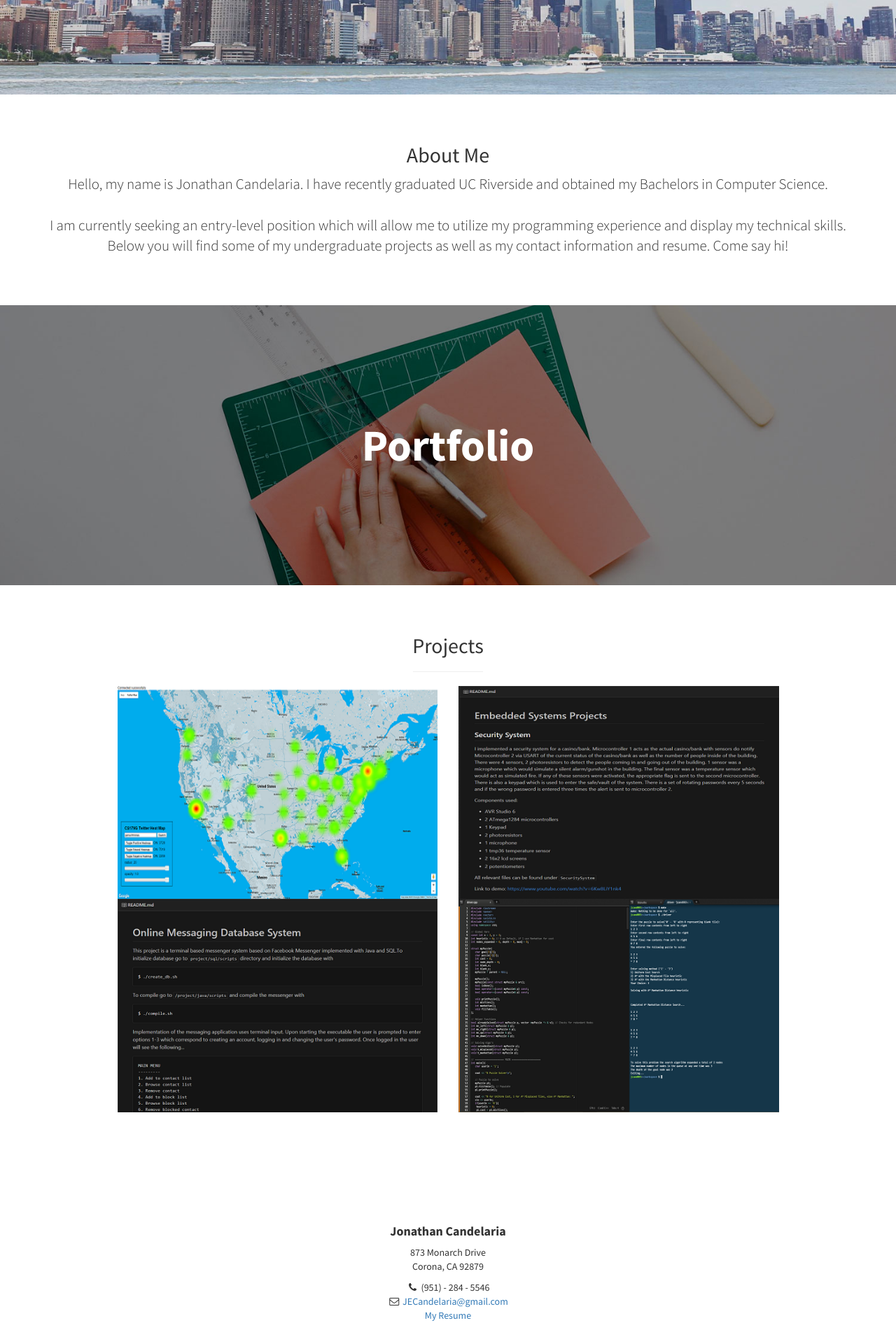
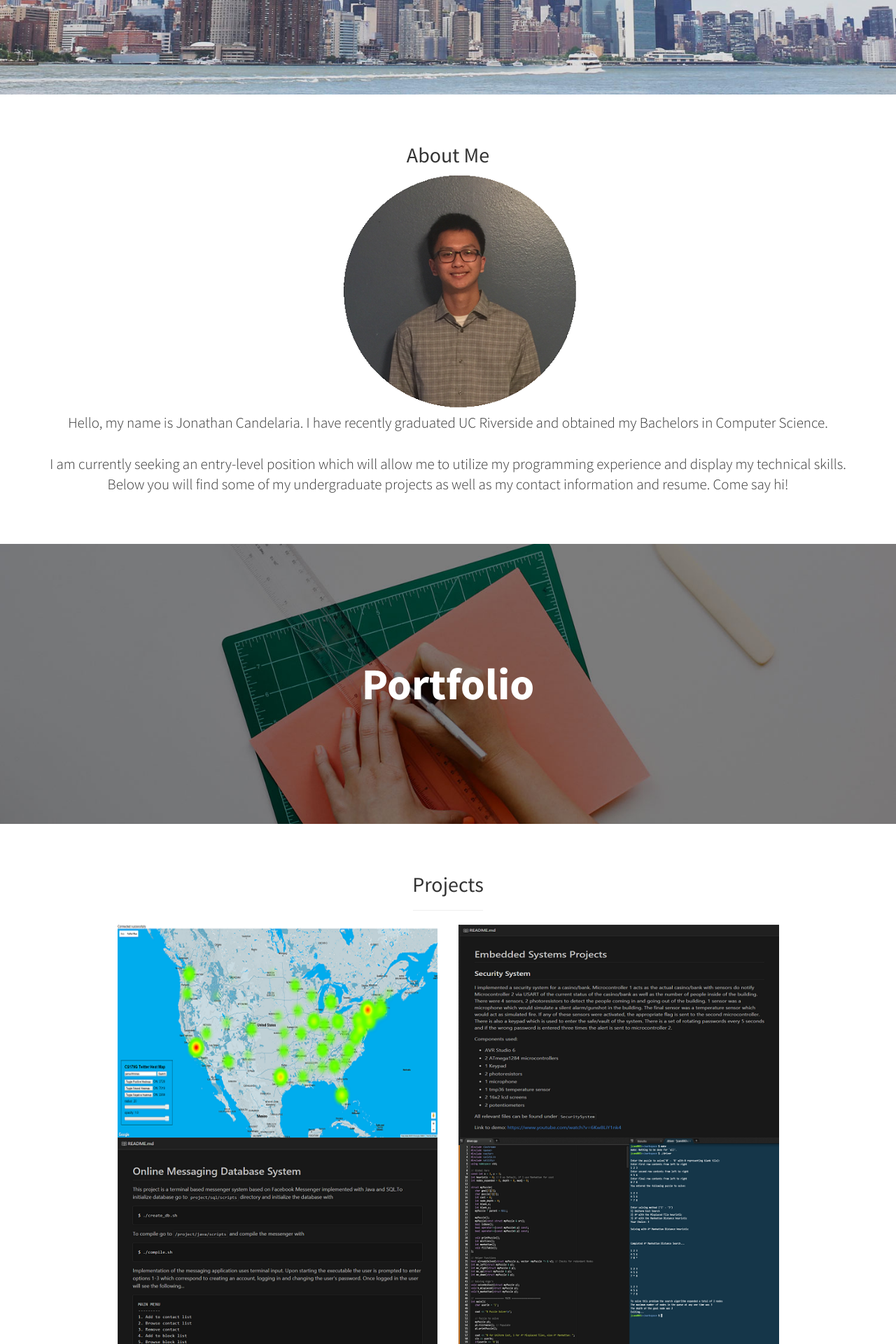
Before and after one commit to JECan/JE, a Jekyll site: the page built from index.html, in a window 1280 px wide. Shown: the part 765-2685 px from the top of the page at 70% size. Built offline with Jekyll 4.4.1, drawn with Linux system fonts in a browser that asks for light colours.

Commit message:
adding picture to about me

```diff
--- a/_includes/about.html
+++ b/_includes/about.html
@@ -3,6 +3,9 @@
     <div class="row">
       <div class="col-lg-12 text-center">
         <h2>About Me</h2>
+         <div class="myPhoto container">
+				  <img src="img/me_circle.png" alt="Jonathan Candelaria">
+			   </div>
         <p class="lead">Hello, my name is Jonathan Candelaria. I have recently graduated UC Riverside and obtained my Bachelors in Computer Science.<br>
         <br>I am currently seeking an entry-level position which will allow me to utilize my programming experience and display my technical skills. Below you will find some of my undergraduate projects as well as my contact information and resume. Come say hi!
       </div>
```
